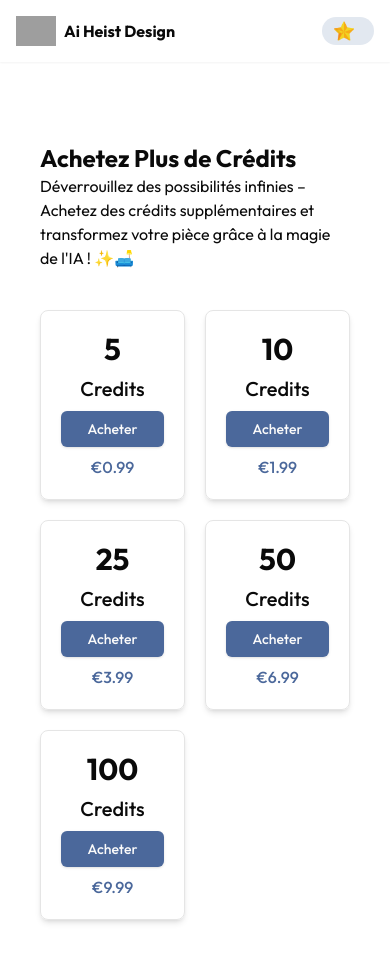
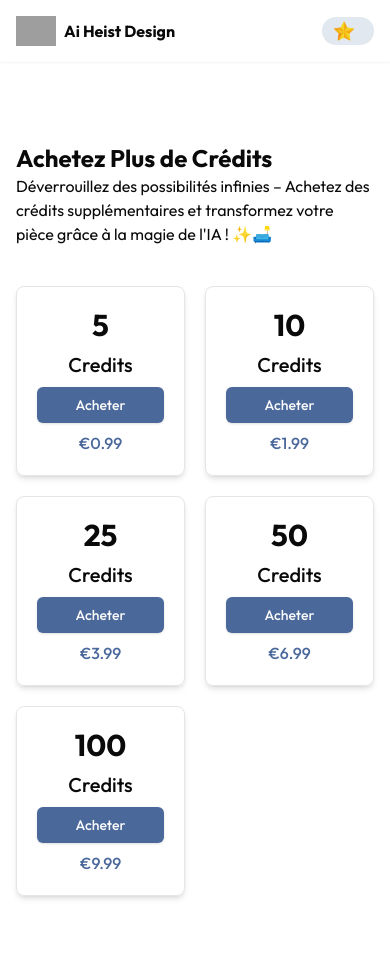
Before and after one commit to GMEntreprise/ai-heist-redisign, a Next.js app: page /dashboard/buy-credits in a window 390 px wide. Shown: the top 962 px of the page. Built offline with nearby package versions, Linux system fonts and the light colour scheme; no server answers; grey boxes are pictures that could not be loaded.

Commit message:
💄 Update UI

```diff
--- a/app/dashboard/layout.jsx
+++ b/app/dashboard/layout.jsx
@@ -5,7 +5,7 @@ function DashboardLayout({ children }) {
   return (
     <div>
       <Header />
-      <div className="pt-20 px-10 md:px-20 lg:px-40 xl:px-60 ">{children}</div>
+      <div className="pt-20 px-4 md:px-20 lg:px-40 xl:px-60 ">{children}</div>
     </div>
   );
 }
```
